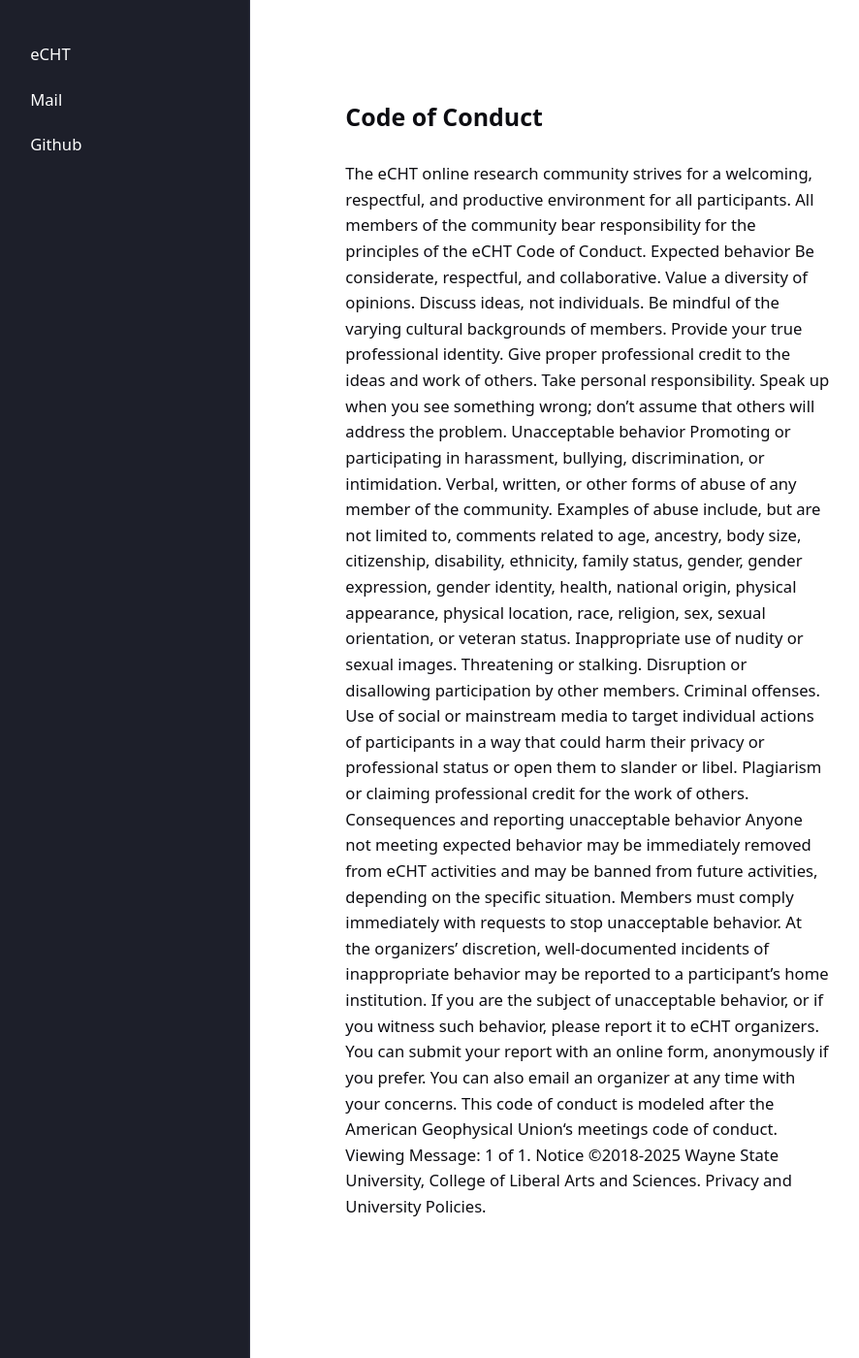
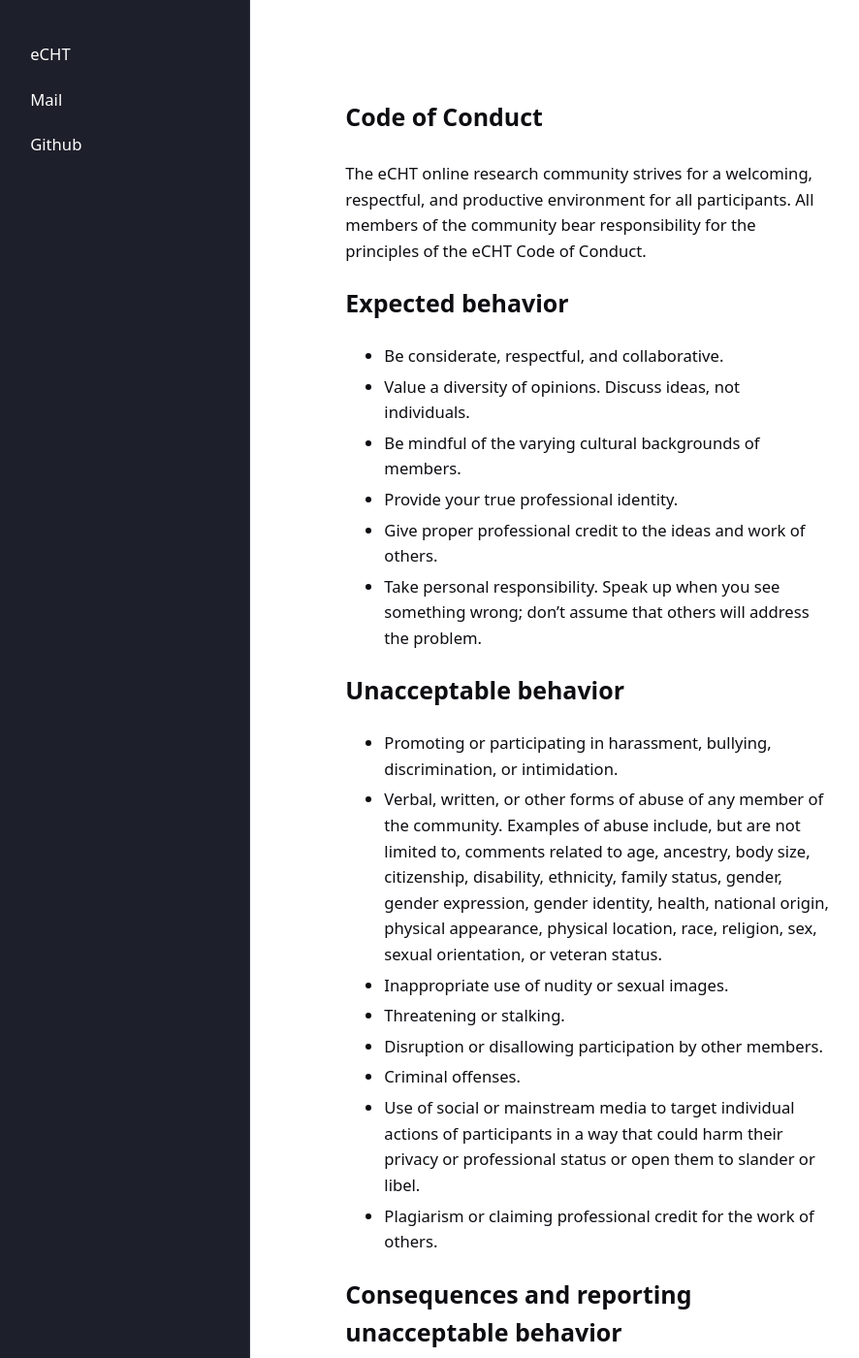
Before and after one commit to eCHTorc/eCHTorc.github.io, a Jekyll site: the page built from echt-code-of-conduct.html, in a window 1280 px wide and 1400 px high. Shown: the whole window at 97% size, without its empty margins (43-929 px from the left). Built offline with Jekyll 4.4.1, drawn with Linux system fonts in a browser that asks for light colours; some of the changed text lies outside the part shown.

Commit message:
Update echt-code-of-conduct.html

```diff
--- a/echt-code-of-conduct.html
+++ b/echt-code-of-conduct.html
@@ -14,29 +14,36 @@ layout: page
 
 The eCHT online research community strives for a welcoming, respectful, and productive environment for all participants. All members of the community bear responsibility for the principles of the eCHT Code of Conduct.
 
-Expected behavior
-Be considerate, respectful, and collaborative.
-Value a diversity of opinions. Discuss ideas, not individuals.
-Be mindful of the varying cultural backgrounds of members.
-Provide your true professional identity.
-Give proper professional credit to the ideas and work of others.
-Take personal responsibility. Speak up when you see something wrong; don’t assume that others will address the problem.
-Unacceptable behavior
-Promoting or participating in harassment, bullying, discrimination, or intimidation.
-Verbal, written, or other forms of abuse of any member of the community. Examples of abuse include, but are not limited to, comments related to age, ancestry, body size, citizenship, disability, ethnicity, family status, gender, gender expression, gender identity, health, national origin, physical appearance, physical location, race, religion, sex, sexual orientation, or veteran status.
-Inappropriate use of nudity or sexual images.
-Threatening or stalking.
-Disruption or disallowing participation by other members.
-Criminal offenses.
-Use of social or mainstream media to target individual actions of participants in a way that could harm their privacy or professional status or open them to slander or libel.
-Plagiarism or claiming professional credit for the work of others.
-Consequences and reporting unacceptable behavior
+<div style="text-align: left; margin-top: 1px; margin-bottom: 1px;"> <h2> Expected behavior </h2>
+
+<ul>
+<li> Be considerate, respectful, and collaborative. </li>
+<li> Value a diversity of opinions. Discuss ideas, not individuals. </li>
+<li> Be mindful of the varying cultural backgrounds of members. </li>
+<li> Provide your true professional identity. </li>
+<li> Give proper professional credit to the ideas and work of others. </li>
+<li> Take personal responsibility. Speak up when you see something wrong; don’t assume that others will address the problem. </li>
+</ul>
+
+<div style="text-align: left; margin-top: 1px; margin-bottom: 1px;"> <h2> Unacceptable behavior </h2> </div>
+
+<ul>
+<li> Promoting or participating in harassment, bullying, discrimination, or intimidation. </li>
+<li> Verbal, written, or other forms of abuse of any member of the community. Examples of abuse include, but are not limited to, comments related to age, ancestry, body size, citizenship, disability, ethnicity, family status, gender, gender expression, gender identity, health, national origin, physical appearance, physical location, race, religion, sex, sexual orientation, or veteran status. </li>
+<li> Inappropriate use of nudity or sexual images. </li>
+<li> Threatening or stalking. </li>
+<li> Disruption or disallowing participation by other members. </li>
+<li> Criminal offenses. </li>
+<li> Use of social or mainstream media to target individual actions of participants in a way that could harm their privacy or professional status or open them to slander or libel. </li>
+<li> Plagiarism or claiming professional credit for the work of others. </li>
+</ul>
+
+<div style="text-align: left; margin-top: 1px; margin-bottom: 1px;"> <h2> Consequences and reporting unacceptable behavior</h2> </div>
+
 Anyone not meeting expected behavior may be immediately removed from eCHT activities and may be banned from future activities, depending on the specific situation. Members must comply immediately with requests to stop unacceptable behavior. At the organizers’ discretion, well-documented incidents of inappropriate behavior may be reported to a participant’s home institution.
 
-If you are the subject of unacceptable behavior, or if you witness such behavior, please report it to eCHT organizers. You can submit your report with an online form, anonymously if you prefer. You can also email an organizer at any time with your concerns.
+If you are the subject of unacceptable behavior, or if you witness such behavior, please report it to eCHT organizers. You can submit your report with an <a href="https://waynestate.az1.qualtrics.com/jfe/form/SV_2nlpbXKoUph6WHk"> online form</a>, anonymously if you prefer. You can also email an organizer at any time with your concerns.
 
-This code of conduct is modeled after the American Geophysical Union‘s meetings code of conduct.
+<hr>
 
-Viewing Message: 1 of 1.
-Notice
-©2018-2025 Wayne State University, College of Liberal Arts and Sciences. Privacy and University Policies.
+This code of conduct is modeled after the <a href="https://www.agu.org/meetings/resources/code-of-conduct">American Geophysical Union</a>‘s meetings code of conduct.
```
